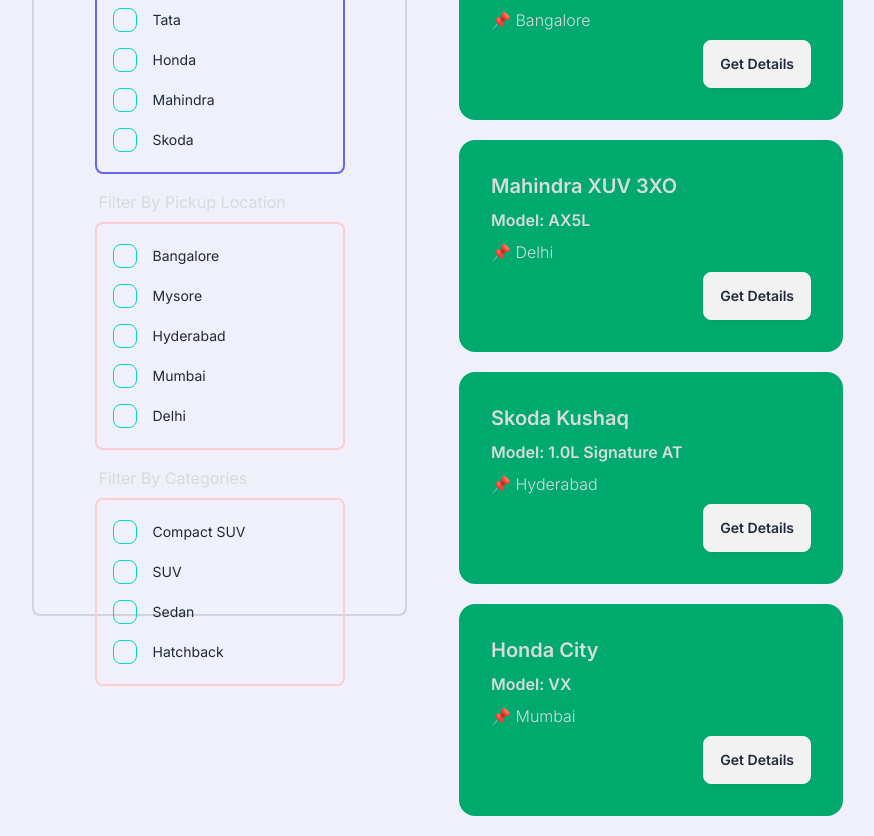
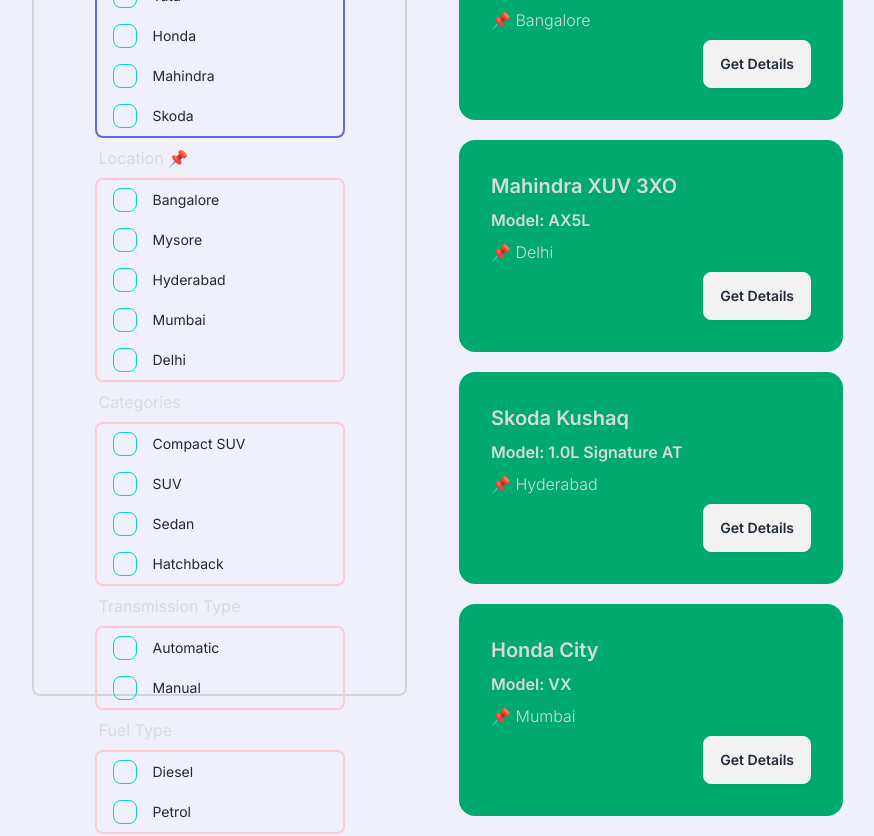
Before and after one commit to Chinmay019/test-your-variant, a Next.js app: page /home in a window 1280 px wide. Shown: the part 180-1016 px from the top of the page, without its empty margins (0-874 px from the left). Built offline with nearby package versions, Linux system fonts and the light colour scheme.

Commit message:
added 2 new filter and css changes

```diff
--- a/src/app/home/layout.tsx
+++ b/src/app/home/layout.tsx
@@ -6,10 +6,10 @@
     children: React.ReactNode
 }) => {
     return (
-        <div>
+        <React.Fragment>
             <Navbar />
             { children }
-        </div>
+        </React.Fragment>
     )
 }
 
--- a/src/app/home/page.tsx
+++ b/src/app/home/page.tsx
@@ -4,16 +4,10 @@
 
 const Home = () => {
     return (
-        <React.Fragment>
-            <div className="flex">
-                <div className="flex-item sticky">
-                    <Sidebar />
-                </div>
-                <div className="flex-item">
-                    <CarsListComp filter="all" />
-                </div>
-            </div>
-        </React.Fragment>
+        <div className="flex">
+            <Sidebar />
+            <CarsListComp filter="all" />
+        </div>
     )
 }
 
--- a/src/components/Filter/brandFilter.tsx
+++ b/src/components/Filter/brandFilter.tsx
@@ -20,10 +20,10 @@
     }
     return (
         <div className="flex align-center justify-center">
-            <div className="w-[250px] rounded-lg border-2 border-indigo-500 p-3">
+            <div className="w-[250px] rounded-lg border-2 border-indigo-500 px-3">
                 <div className="form-control">
                     <label className="cursor-pointer label justify-start gap-4">
-                        <input type="checkbox" className="checkbox checkbox-accent" onClick={ (e) => {
+                        <input type="checkbox" className="checkbox checkbox-sm checkbox-accent" onClick={ (e) => {
                             setMarutiSelelcted(e.target.checked)
                         } } />
                         <span className="label-text">{ brandLabels.maruti }</span>
--- a/src/components/Filter/categoryFilter.tsx
+++ b/src/components/Filter/categoryFilter.tsx
@@ -17,7 +17,7 @@
 
     return (
         <div className="flex align-center justify-center">
-            <div className="w-[250px] rounded-lg border-2 border-rose-200 p-3">
+            <div className="w-[250px] rounded-lg border-2 border-rose-200 px-3">
                 <div className="form-control">
                     <label className="cursor-pointer label justify-start gap-4">
                         <input type="checkbox" className="checkbox checkbox-accent" onClick={ (e) => {
--- /dev/null
+++ b/src/components/Filter/fuelFilter.tsx
@@ -0,0 +1,36 @@
+"use client";
+
+import { useState } from "react";
+
+const FuelFilterComp = () => {
+    const fuelTypeLabels = {
+        diesel: "Diesel",
+        petrol: "Petrol"
+    }
+
+    const [diesel, setDiesel] = useState(false)
+    const [petrol, setPetrol] = useState(false)
+
+    return (
+        <div className="flex align-center justify-center">
+            <div className="w-[250px] rounded-lg border-2 border-rose-200 px-3">
+                <div className="form-control">
+                    <label className="cursor-pointer label justify-start gap-4">
+                        <input type="checkbox" className="checkbox checkbox-accent" onClick={ (e) => {
+                            setDiesel(e.target.checked)
+                        } } />
+                        <span className="label-text">{ fuelTypeLabels.diesel }</span>
+                    </label>
+                    <label className="cursor-pointer label justify-start gap-4">
+                        <input type="checkbox" className="checkbox checkbox-accent" onClick={ (e) => {
+                            setPetrol(e.target.checked)
+                        } } />
+                        <span className="label-text">{ fuelTypeLabels.petrol }</span>
+                    </label>
+                </div>
+            </div>
+        </div>
+    )
+}
+
+export default FuelFilterComp;
--- a/src/components/Filter/locationFilter.tsx
+++ b/src/components/Filter/locationFilter.tsx
@@ -19,7 +19,7 @@
 
     return (
         <div className="flex align-center justify-center">
-            <div className="w-[250px] rounded-lg border-2 border-rose-200 p-3">
+            <div className="w-[250px] rounded-lg border-2 border-rose-200 px-3">
                 <div className="form-control">
                     <label className="cursor-pointer label justify-start gap-4">
                         <input type="checkbox" className="checkbox checkbox-accent" onClick={ (e) => {
--- /dev/null
+++ b/src/components/Filter/transmissionFilter.tsx
@@ -0,0 +1,36 @@
+"use client";
+
+import { useState } from "react";
+
+const TransmissionFilterComp = () => {
+    const transmissionLabels = {
+        auto: "Automatic",
+        manual: "Manual"
+    }
+
+    const [auto, setAuto] = useState(false)
+    const [manual, setManual] = useState(false)
+
+    return (
+        <div className="flex align-center justify-center">
+            <div className="w-[250px] rounded-lg border-2 border-rose-200 px-3">
+                <div className="form-control">
+                    <label className="cursor-pointer label justify-start gap-4">
+                        <input type="checkbox" className="checkbox checkbox-accent" onClick={ (e) => {
+                            setAuto(e.target.checked)
+                        } } />
+                        <span className="label-text">{ transmissionLabels.auto }</span>
+                    </label>
+                    <label className="cursor-pointer label justify-start gap-4">
+                        <input type="checkbox" className="checkbox checkbox-accent" onClick={ (e) => {
+                            setManual(e.target.checked)
+                        } } />
+                        <span className="label-text">{ transmissionLabels.manual }</span>
+                    </label>
+                </div>
+            </div>
+        </div>
+    )
+}
+
+export default TransmissionFilterComp;
--- a/src/components/Sidebar/index.tsx
+++ b/src/components/Sidebar/index.tsx
@@ -1,28 +1,42 @@
 import BrandFilterComp from "../Filter/brandFilter";
 import LocationFilterComp from "../Filter/locationFilter";
 import CategoryFilterComp from "../Filter/categoryFilter";
+import TransmissionFilterComp from "../Filter/transmissionFilter";
+import FuelFilterComp from "../Filter/fuelFilter";
 
 const Sidebar = () => {
     return (
-        <div className="lg:h-[90vh] md:h-[65vh] w-[375px] border-2 border-gray-300 md:rounded-md lg:rounded-lg mx-8 mt-2">
+        <div className="lg:h-[100vh] md:h-[95vh] w-[375px] border-2 border-gray-300 md:rounded-md lg:rounded-lg mx-8 mt-2">
             <div className="flex flex-col justify-around items-center">
-                <div className="mt-2">
+                <div className="">
                     <label className="label">
-                        Filter By Brands
+                        Brands
                     </label>
                     <BrandFilterComp />
                 </div>
-                <div className="mt-2">
+                <div className="">
                     <label className="label">
-                        Filter By Pickup Location
+                        Location 📌
                     </label>
                     <LocationFilterComp />
                 </div>
-                <div className="mt-2">
+                <div className="">
                     <label className="label">
-                        Filter By Categories
+                        Categories
                     </label>
                     <CategoryFilterComp />
+                </div>
+                <div className="">
+                    <label className="label">
+                        Transmission Type
+                    </label>
+                    <TransmissionFilterComp />
+                </div>
+                <div className="">
+                    <label className="label">
+                        Fuel Type
+                    </label>
+                    <FuelFilterComp />
                 </div>
             </div>
         </div>
```
